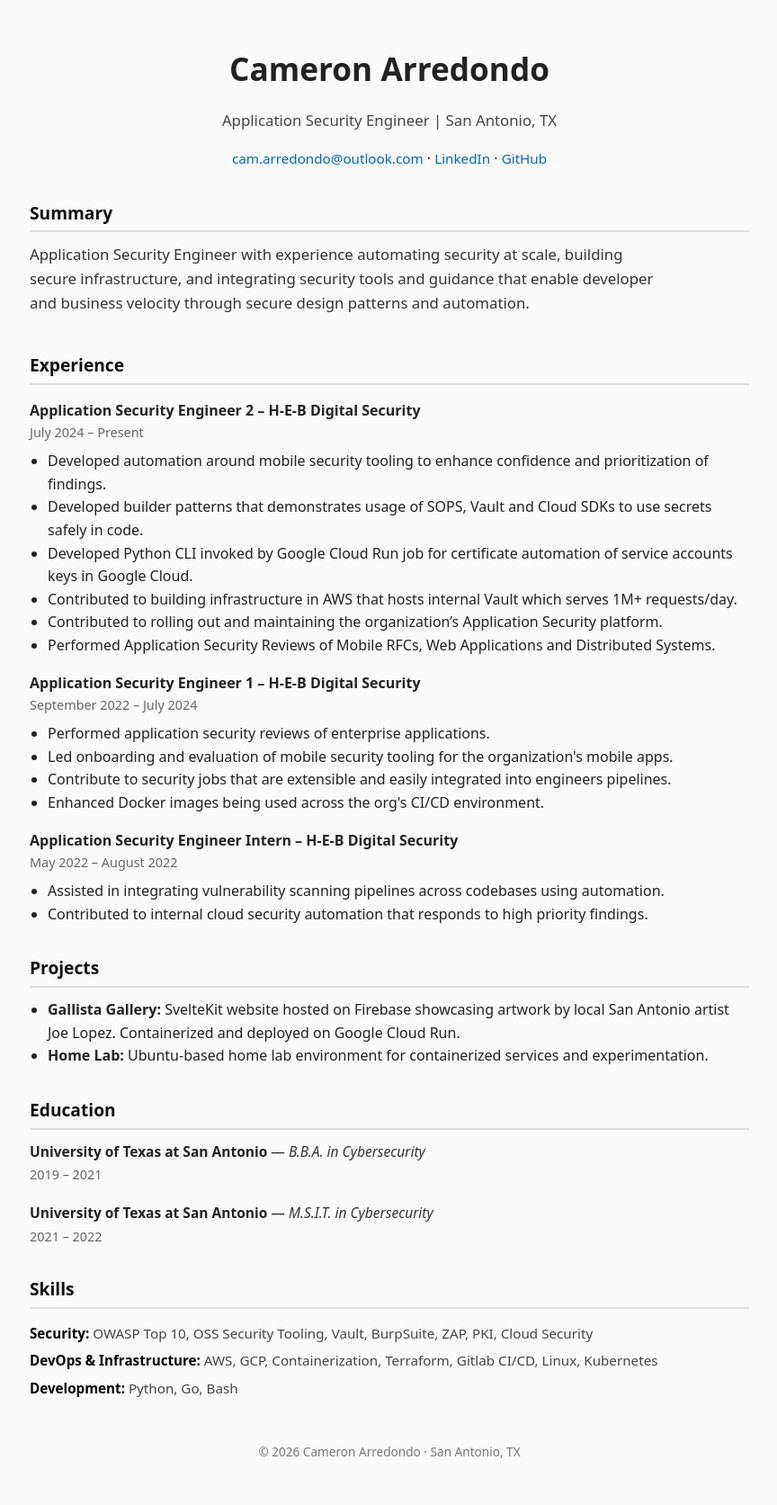
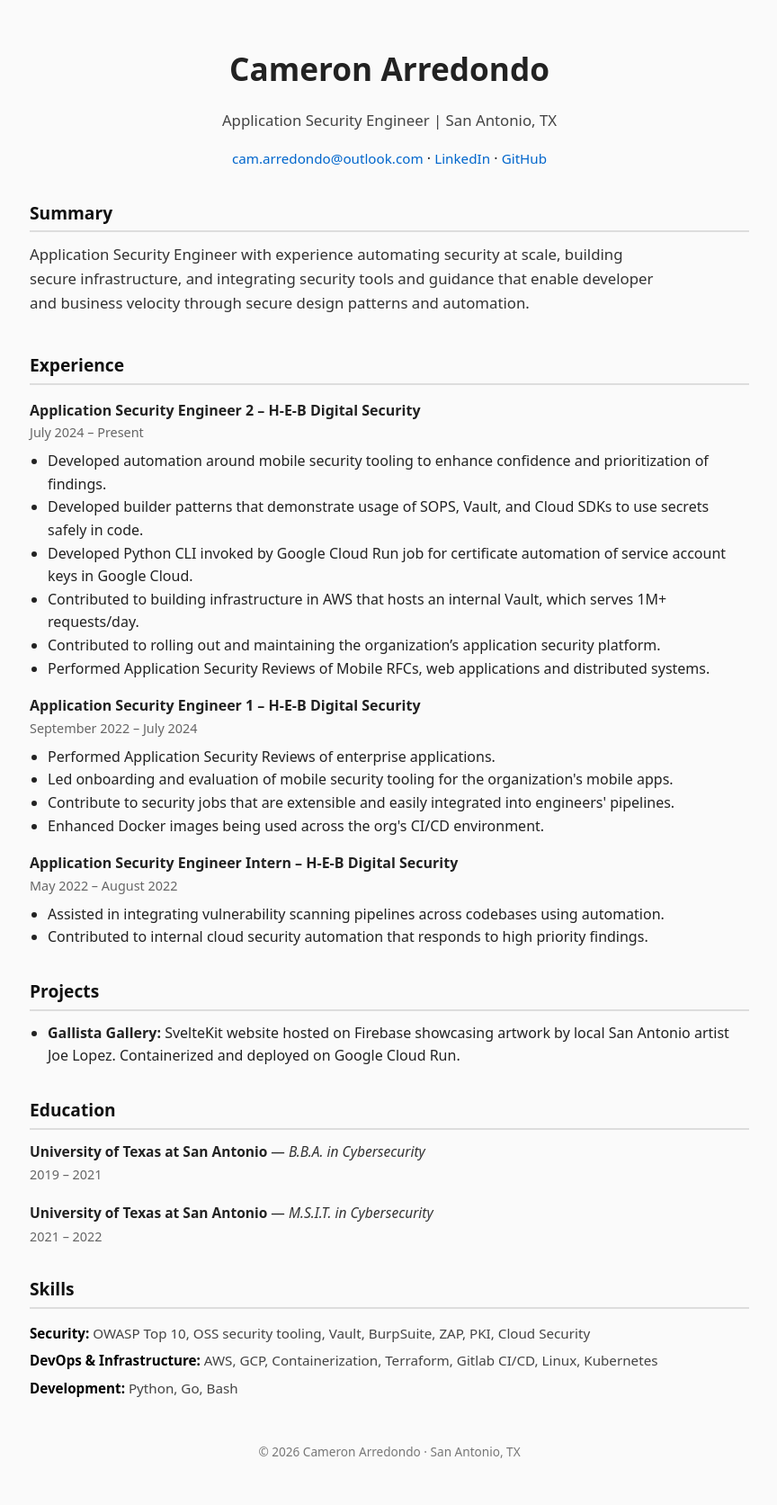
Before and after one commit to Cameron-Arredondo/Cameron-Arredondo.github.io, a Jekyll site: the page built from index.html, in a window 1280 px wide. Shown: the whole page at 90% size, without its empty margins (207-1071 px from the left). Built offline with Jekyll 4.4.1, drawn with Linux system fonts in a browser that asks for light colours.

```diff
--- a/_data/resume.yml
+++ b/_data/resume.yml
@@ -16,19 +16,19 @@ experience:
     date: "July 2024 – Present"
     bullets:
       - "Developed automation around mobile security tooling to enhance confidence and prioritization of findings."
-      - "Developed builder patterns that demonstrates usage of SOPS, Vault and Cloud SDKs to use secrets safely in code."
-      - "Developed Python CLI invoked by Google Cloud Run job for certificate automation of service accounts keys in Google Cloud."
-      - "Contributed to building infrastructure in AWS that hosts internal Vault which serves 1M+ requests/day."
-      - "Contributed to rolling out and maintaining the organization’s Application Security platform."
-      - "Performed Application Security Reviews of Mobile RFCs, Web Applications and Distributed Systems."
+      - "Developed builder patterns that demonstrate usage of SOPS, Vault, and Cloud SDKs to use secrets safely in code."
+      - "Developed Python CLI invoked by Google Cloud Run job for certificate automation of service account keys in Google Cloud."
+      - "Contributed to building infrastructure in AWS that hosts an internal Vault, which serves 1M+ requests/day."
+      - "Contributed to rolling out and maintaining the organization’s application security platform."
+      - "Performed Application Security Reviews of Mobile RFCs, web applications and distributed systems."
 
   - role: "Application Security Engineer 1"
     company: "H-E-B Digital Security"
     date: "September 2022 – July 2024"
     bullets:
-      - "Performed application security reviews of enterprise applications."
+      - "Performed Application Security Reviews of enterprise applications."
       - "Led onboarding and evaluation of mobile security tooling for the organization's mobile apps."
-      - "Contribute to security jobs that are extensible and easily integrated into engineers pipelines."
+      - "Contribute to security jobs that are extensible and easily integrated into engineers' pipelines."
       - "Enhanced Docker images being used across the org's CI/CD environment."
 
   - role: "Application Security Engineer Intern"
@@ -41,14 +41,14 @@ experience:
 projects:
   - name: "Gallista Gallery"
     description: "SvelteKit website hosted on Firebase showcasing artwork by local San Antonio artist Joe Lopez. Containerized and deployed on Google Cloud Run."
-  - name: "Home Lab"
-    description: "Ubuntu-based home lab environment for containerized services and experimentation."
+    link: "https://gallistaart.com"
+
 
 skills:
   - category: "Security"
     items:
       - "OWASP Top 10"
-      - "OSS Security Tooling"
+      - "OSS security tooling"
       - "Vault"
       - "BurpSuite"
       - "ZAP"
```
